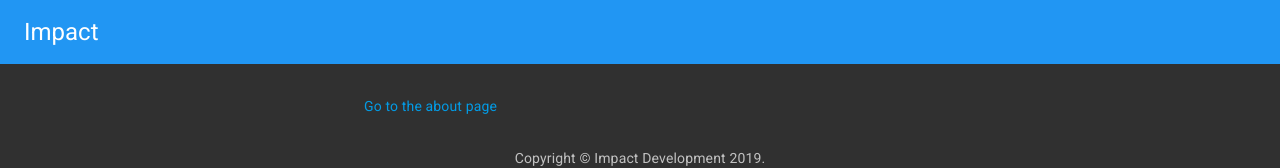
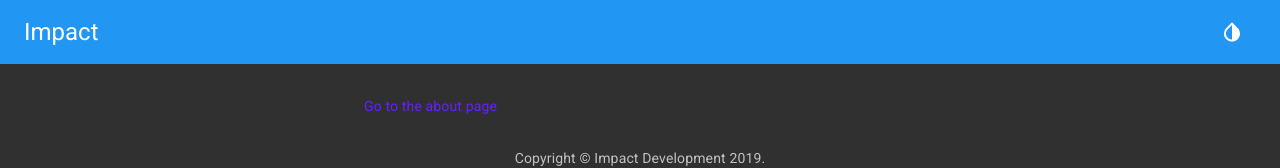
Before and after one commit to ImpactDevelopment/Website, a Next.js app: page / in a window 1280 px wide. Shown: the top 168 px of the page. Built offline with nearby package versions, Linux system fonts and the light colour scheme.

Commit message:
Add dark mode theme with toggle

```diff
--- /dev/null
+++ b/components/AppContext.tsx
@@ -0,0 +1,9 @@
+import { PaletteType } from '@material-ui/core'
+import { createContext } from 'react'
+
+interface AppContextStructure {
+	themeType: PaletteType
+	setThemeType: (type: PaletteType) => void
+}
+
+export const AppContext = createContext<Partial<AppContextStructure>>({})
--- a/components/Layout.tsx
+++ b/components/Layout.tsx
@@ -1,19 +1,38 @@
-import { AppBar, Fab, Toolbar, Typography, ButtonBase } from '@material-ui/core'
+import { AppBar, ButtonBase, Fab, IconButton, makeStyles, Toolbar, Typography } from '@material-ui/core'
 import Link from 'next/link'
 import KeyboardArrowUpIcon from '@material-ui/icons/KeyboardArrowUp'
 import Head from 'next/head'
-import React from 'react'
+import React, { useContext } from 'react'
+import { InvertColors } from '@material-ui/icons'
 
 import ElevationScroll from './ElevationScroll'
 import ScrollTop from './ScrollTop'
 import Copyright from './Copyright'
+import { AppContext } from './AppContext'
 
 interface Props {
 	children: React.ReactElement
 	title?: string
 }
 
+const useStyles = makeStyles(theme => ({
+	grow: {
+		flexGrow: 1,
+	},
+	navLink: {
+		marginLeft: theme.spacing(2),
+	},
+}))
+
 export default function Layout({ children, title = 'Impact' }: Props): JSX.Element {
+	const { themeType, setThemeType } = useContext(AppContext)
+	const classes = useStyles()
+
+	const toggleTheme = (): void => {
+		if (setThemeType) {
+			setThemeType(themeType === 'dark' ? 'light' : 'dark')
+		}
+	}
 	return (
 		<>
 			<Head>
@@ -27,6 +46,10 @@ export default function Layout({ children, title = 'Impact' }: Props): JSX.Eleme
 								<Typography variant="h5">{title}</Typography>
 							</Link>
 						</ButtonBase>
+						<div className={classes.grow} />
+						<IconButton color="inherit" onClick={toggleTheme}>
+							<InvertColors />
+						</IconButton>
 					</Toolbar>
 				</AppBar>
 			</ElevationScroll>
--- a/components/theme.tsx
+++ b/components/theme.tsx
@@ -1,18 +1,15 @@
-import red from '@material-ui/core/colors/red'
-import { createMuiTheme } from '@material-ui/core/styles'
+import { createMuiTheme, Theme, PaletteType } from '@material-ui/core'
+import { red, blue, deepPurple } from '@material-ui/core/colors'
 
-// Export a theme instance.
-export default createMuiTheme({
-	palette: {
-		primary: {
-			main: '#2196F3',
+export default function makeTheme(type: PaletteType): Theme {
+	return createMuiTheme({
+		palette: {
+			primary: blue,
+			secondary: deepPurple,
+			type,
+			error: {
+				main: red.A400,
+			},
 		},
-		secondary: {
-			main: '#039be5',
-		},
-		type: 'dark',
-		error: {
-			main: red.A400,
-		},
-	},
-})
+	})
+}
--- a/pages/_app.tsx
+++ b/pages/_app.tsx
@@ -3,12 +3,30 @@ import { ThemeProvider } from '@material-ui/core/styles'
 import App from 'next/app'
 import Head from 'next/head'
 import React from 'react'
+import { PaletteType } from '@material-ui/core'
 
-import theme from '../components/theme'
+import makeTheme from '../components/theme'
+import { AppContext } from '../components/AppContext'
+
+interface State {
+	themeType: PaletteType
+}
 
 // `App` component is used for initialize of pages. It allows for overwriting and full control of the `page` initialization.
 // This allows for keeping state between navigation, custom error handling, injecting additional data.
 export default class MyApp extends App {
+	state: State = {
+		themeType: 'dark',
+	}
+
+	// this is an arrow function because `this` is overwritten by the class.
+	setThemeType = (type: PaletteType): void => {
+		this.setState({
+			...this.state,
+			themeType: type,
+		})
+	}
+
 	componentDidMount(): void {
 		// Remove the server-side injected CSS.
 		const jssStyles = document.querySelector('#jss-server-side')
@@ -19,17 +37,26 @@ export default class MyApp extends App {
 
 	render(): JSX.Element {
 		const { Component, pageProps } = this.props
+		const theme = makeTheme(this.state.themeType)
 
 		return (
 			<>
 				<Head>
 					{/* https://err.sh/next.js/no-document-title */}
-					<title>My new cool app</title>
+					<title>Impact</title>
+					<meta name="theme-color" content={theme.palette.primary.main} />
 				</Head>
 				<ThemeProvider theme={theme}>
 					{/* CssBaseline kickstart an elegant, consistent, and simple baseline to build upon. */}
 					<CssBaseline />
-					<Component {...pageProps} />
+					<AppContext.Provider
+						value={{
+							themeType: this.state.themeType,
+							setThemeType: this.setThemeType,
+						}}
+					>
+						<Component {...pageProps} />
+					</AppContext.Provider>
 				</ThemeProvider>
 			</>
 		)
--- a/pages/_document.tsx
+++ b/pages/_document.tsx
@@ -3,7 +3,6 @@ import Document, { Head, Main, NextScript, DocumentInitialProps, DocumentContext
 import { ServerStyleSheets } from '@material-ui/core/styles'
 import { RenderPageResult } from 'next/dist/next-server/lib/utils'
 
-import theme from '../components/theme'
 import Polyfill from '../components/Polyfill'
 
 // _document is only rendered on the server side and not on the client side
@@ -15,8 +14,6 @@ export default class MyDocument extends Document {
 				<Head>
 					<meta charSet="utf-8" />
 					<meta name="viewport" content="minimum-scale=1, initial-scale=1, width=device-width, shrink-to-fit=no" />
-					{/* PWA primary color */}
-					<meta name="theme-color" content={theme.palette.primary.main} />
 					<link rel="stylesheet" href="https://fonts.googleapis.com/css?family=Roboto:300,400,500,700&display=swap" />
 					<Polyfill features={['fetch', 'smoothscroll']} />
 				</Head>
```
